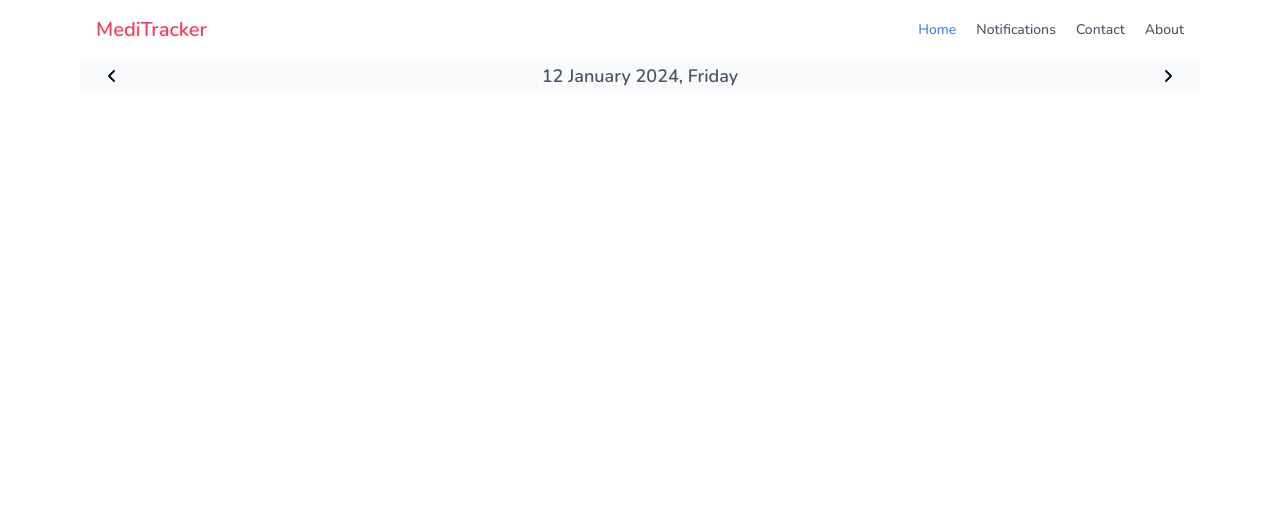
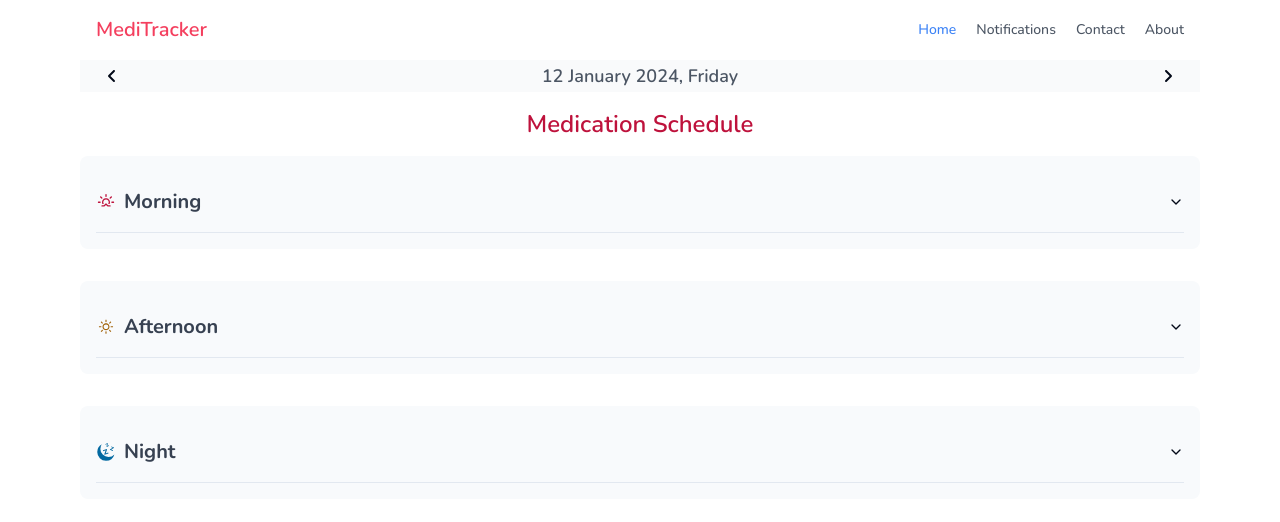
Before and after one commit to kabhinav577/medi-track, a Next.js app: page / in a window 1280 px wide. Shown: the top 522 px of the page. Built offline with nearby package versions, Linux system fonts and the light colour scheme.

Commit message:
adding some dummy data and fetching and create medication schedule UI

```diff
--- /dev/null
+++ b/app/api/medications/route.ts
@@ -0,0 +1,22 @@
+import { NextResponse } from 'next/server';
+import { medications } from '@/data/index.js';
+
+export async function GET(request: Request) {
+  const url = new URL(request.url);
+  const date = url.searchParams.get('date');
+
+  if (!date) {
+    return NextResponse.json({
+      error: 'Date parameter is missing.',
+    });
+  }
+
+  // Replace this with your actual medication data retrieval logic
+
+  // Simulate fetching medication data for the selected date
+  // const filteredMedications = medications.filter(
+  //   (med) => med.time.toLowerCase() === date.toLowerCase()
+  // );
+
+  return NextResponse.json(medications);
+}
--- a/app/page.tsx
+++ b/app/page.tsx
@@ -1,5 +1,6 @@
 import Container from '@/components/Container';
 import DateCarousel from '@/components/DateCarousel';
+import MedicationSchedule from '@/components/MedicationSchedule';
 import Navbar from '@/components/Navbar';
 
 export default function Home() {
@@ -7,6 +8,7 @@ export default function Home() {
     <Container>
       <Navbar />
       <DateCarousel />
+      <MedicationSchedule date={new Date()} />
     </Container>
   );
 }
--- /dev/null
+++ b/components/MedicationSchedule.tsx
@@ -0,0 +1,135 @@
+'use client';
+
+import React, { useState, useEffect } from 'react';
+import {
+  Accordion,
+  AccordionContent,
+  AccordionItem,
+  AccordionTrigger,
+} from '@/components/ui/accordion';
+import { WiSunrise, WiDaySunny } from 'react-icons/wi';
+import { GiNightSleep } from 'react-icons/gi';
+
+interface MedicationScheduleProps {
+  date: Date;
+}
+
+const MedicationSchedule: React.FC<MedicationScheduleProps> = ({ date }) => {
+  const [medications, setMedications] = useState([]);
+
+  const morningMedication = medications.filter(
+    (med: any) => med.time.toLowerCase() === 'morning'
+  );
+
+  const afternoonMedication = medications.filter(
+    (med: any) => med.time.toLowerCase() === 'afternoon'
+  );
+
+  const nightMedication = medications.filter(
+    (med: any) => med.time.toLowerCase() === 'night'
+  );
+
+  useEffect(() => {
+    // Fetch medications data based on the selected date
+    // Replace the following with your actual API or data fetching logic
+    const fetchData = async () => {
+      try {
+        // Assume there's an API endpoint that returns medication data
+        const response = await fetch(`/api/medications?date=${date.getDay()}`);
+        const data = await response.json();
+
+        setMedications(data);
+      } catch (error) {
+        console.error('Error fetching medication data:', error);
+      }
+    };
+
+    fetchData();
+  }, [date]);
+
+  return (
+    <div className="mt-4 w-full flex flex-col gap-4 items-center justify-center">
+      <h1 className="text-2xl font-semibold text-rose-700">
+        Medication Schedule
+      </h1>
+      <div className="w-full flex flex-col gap-8 items-center">
+        {/* Morning Accordion */}
+        <Accordion
+          type="single"
+          collapsible
+          className="w-full p-4 bg-slate-50 rounded-lg"
+        >
+          <AccordionItem value="item-1">
+            <AccordionTrigger className="text-xl font-bold">
+              <div className="flex items-center justify-center">
+                <WiSunrise className="mr-2 text-rose-700" />
+                <h2 className="text-gray-700 hover:text-sky-700">Morning</h2>
+              </div>
+            </AccordionTrigger>
+            <AccordionContent>
+              {morningMedication &&
+                morningMedication.map((medication: any) => (
+                  <div key={medication.id} className="mb-2">
+                    <strong>{medication.name}</strong> - Dosage:{' '}
+                    {medication.dosage}, Day: {medication.day}
+                  </div>
+                ))}
+            </AccordionContent>
+          </AccordionItem>
+        </Accordion>
+
+        {/* Afternoon Accordion */}
+        <Accordion
+          type="single"
+          collapsible
+          className="w-full p-4 bg-slate-50 rounded-lg"
+        >
+          <AccordionItem value="item-1">
+            <AccordionTrigger className="text-xl font-bold">
+              <div className="flex items-center justify-center">
+                <WiDaySunny className="mr-2 text-yellow-700" />
+                <h2 className="text-gray-700 hover:text-sky-700">Afternoon</h2>
+              </div>
+            </AccordionTrigger>
+            <AccordionContent>
+              {afternoonMedication &&
+                afternoonMedication.map((medication: any) => (
+                  <div key={medication.id} className="mb-2">
+                    <strong>{medication.name}</strong> - Dosage:{' '}
+                    {medication.dosage}, Day: {medication.day}
+                  </div>
+                ))}
+            </AccordionContent>
+          </AccordionItem>
+        </Accordion>
+
+        {/* Night Accordion */}
+        <Accordion
+          type="single"
+          collapsible
+          className="w-full p-4 bg-slate-50 rounded-lg"
+        >
+          <AccordionItem value="item-1">
+            <AccordionTrigger className="text-xl font-bold">
+              <div className="flex items-center justify-center">
+                <GiNightSleep className="mr-2 text-sky-700" />
+                <h2 className="text-gray-700 hover:text-sky-700">Night</h2>
+              </div>
+            </AccordionTrigger>
+            <AccordionContent>
+              {nightMedication &&
+                nightMedication.map((medication: any) => (
+                  <div key={medication.id} className="mb-2">
+                    <strong>{medication.name}</strong> - Dosage:{' '}
+                    {medication.dosage}, Day: {medication.day}
+                  </div>
+                ))}
+            </AccordionContent>
+          </AccordionItem>
+        </Accordion>
+      </div>
+    </div>
+  );
+};
+
+export default MedicationSchedule;
--- a/components/ui/accordion.tsx
+++ b/components/ui/accordion.tsx
@@ -1,12 +1,12 @@
-"use client"
+'use client';
 
-import * as React from "react"
-import * as AccordionPrimitive from "@radix-ui/react-accordion"
-import { ChevronDown } from "lucide-react"
+import * as React from 'react';
+import * as AccordionPrimitive from '@radix-ui/react-accordion';
+import { ChevronDown } from 'lucide-react';
 
-import { cn } from "@/lib/utils"
+import { cn } from '@/lib/utils';
 
-const Accordion = AccordionPrimitive.Root
+const Accordion = AccordionPrimitive.Root;
 
 const AccordionItem = React.forwardRef<
   React.ElementRef<typeof AccordionPrimitive.Item>,
@@ -14,11 +14,11 @@ const AccordionItem = React.forwardRef<
 >(({ className, ...props }, ref) => (
   <AccordionPrimitive.Item
     ref={ref}
-    className={cn("border-b", className)}
+    className={cn('border-b', className)}
     {...props}
   />
-))
-AccordionItem.displayName = "AccordionItem"
+));
+AccordionItem.displayName = 'AccordionItem';
 
 const AccordionTrigger = React.forwardRef<
   React.ElementRef<typeof AccordionPrimitive.Trigger>,
@@ -28,7 +28,7 @@ const AccordionTrigger = React.forwardRef<
     <AccordionPrimitive.Trigger
       ref={ref}
       className={cn(
-        "flex flex-1 items-center justify-between py-4 font-medium transition-all hover:underline [&[data-state=open]>svg]:rotate-180",
+        'flex flex-1 items-center justify-between py-4 font-medium transition-all  [&[data-state=open]>svg]:rotate-180',
         className
       )}
       {...props}
@@ -37,8 +37,8 @@ const AccordionTrigger = React.forwardRef<
       <ChevronDown className="h-4 w-4 shrink-0 transition-transform duration-200" />
     </AccordionPrimitive.Trigger>
   </AccordionPrimitive.Header>
-))
-AccordionTrigger.displayName = AccordionPrimitive.Trigger.displayName
+));
+AccordionTrigger.displayName = AccordionPrimitive.Trigger.displayName;
 
 const AccordionContent = React.forwardRef<
   React.ElementRef<typeof AccordionPrimitive.Content>,
@@ -49,10 +49,10 @@ const AccordionContent = React.forwardRef<
     className="overflow-hidden text-sm transition-all data-[state=closed]:animate-accordion-up data-[state=open]:animate-accordion-down"
     {...props}
   >
-    <div className={cn("pb-4 pt-0", className)}>{children}</div>
+    <div className={cn('pb-4 pt-0', className)}>{children}</div>
   </AccordionPrimitive.Content>
-))
+));
 
-AccordionContent.displayName = AccordionPrimitive.Content.displayName
+AccordionContent.displayName = AccordionPrimitive.Content.displayName;
 
-export { Accordion, AccordionItem, AccordionTrigger, AccordionContent }
+export { Accordion, AccordionItem, AccordionTrigger, AccordionContent };
--- /dev/null
+++ b/data/index.js
@@ -0,0 +1,34 @@
+export const medications = [
+  {
+    id: 1,
+    name: 'Medicine A',
+    dosage: '5mg',
+    time: 'Morning',
+    day: 'Everyday',
+    type: 'Pill',
+  },
+  {
+    id: 2,
+    name: 'Medicine B',
+    dosage: '5ml',
+    time: 'Afternoon',
+    day: 'Everyday',
+    type: 'Syrup',
+  },
+  {
+    id: 3,
+    name: 'Medicine C',
+    dosage: '20mg',
+    time: 'Night',
+    day: 'Everyday',
+    type: 'Capsule',
+  },
+  {
+    id: 4,
+    name: 'Medicine D',
+    dosage: '30mg',
+    time: 'Morning',
+    day: 'Everyday',
+    type: 'Injection',
+  },
+];
```
